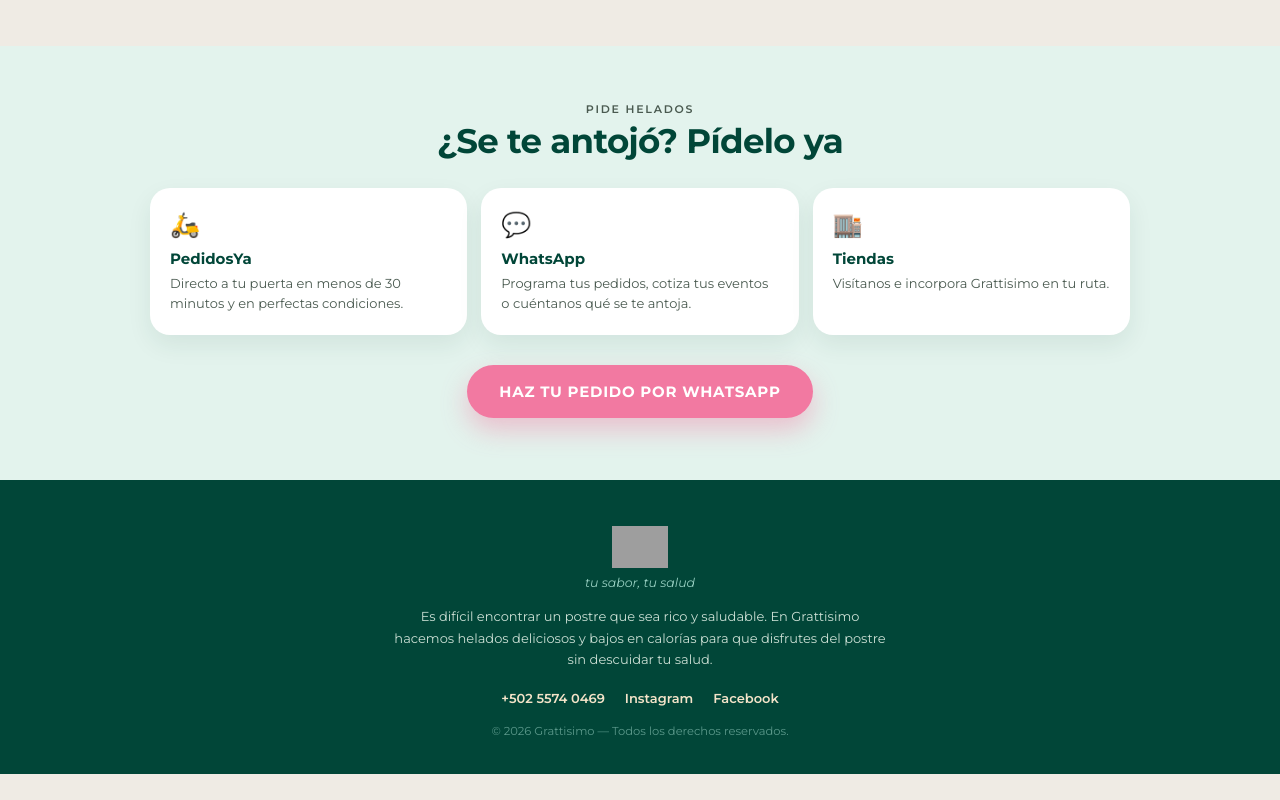
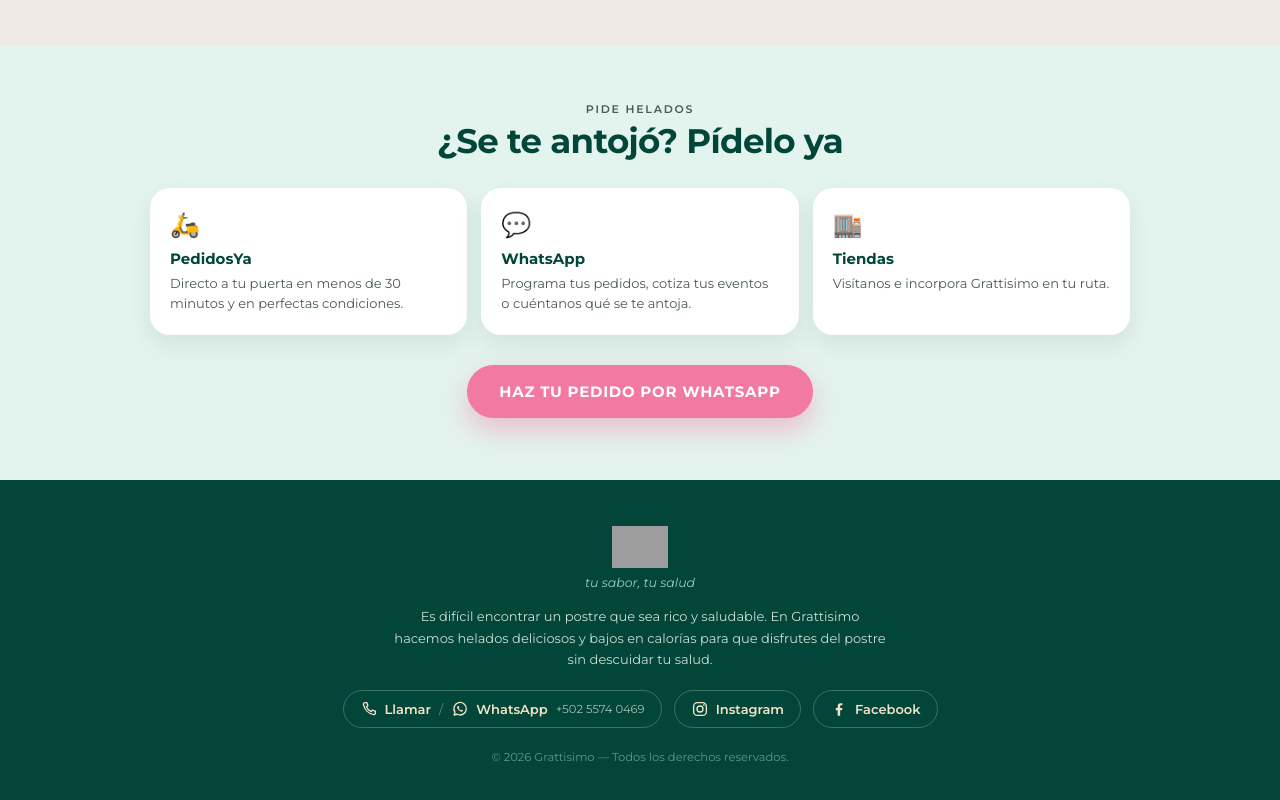
Before and after one commit to MRobot404/Grattisimo-page, a plain HTML site: page grattisimo-completo.html in a window 1280 px wide. Shown: the part 10063-10863 px from the top of the page. Before the commit the page ends 10837 px from the top, so only its background shows below. Drawn offline with nearby package versions, Linux system fonts and the light colour scheme; grey boxes are pictures that could not be loaded.

Commit message:
Footer: iconos de contacto y redes, Llamar / WhatsApp

```diff
--- a/grattisimo-completo.html
+++ b/grattisimo-completo.html
@@ -689,9 +689,24 @@
   .gz-footer img{ height:42px; margin-bottom:4px; }
   .gz-footer .tag{ font-style:italic; color:var(--gz-menta-p); font-size:12.5px; }
   .gz-footer .mision{ max-width:500px; margin:16px auto 20px; line-height:1.65; }
-  .gz-flinks{ display:flex; gap:20px; justify-content:center; flex-wrap:wrap; margin-bottom:18px; }
-  .gz-flinks a{ color:var(--gz-cream); text-decoration:none; font-weight:600; }
-  .gz-flinks a:hover{ text-decoration:underline; }
+  .gz-flinks{ display:flex; gap:12px; justify-content:center; align-items:center; flex-wrap:wrap; margin-bottom:22px; }
+  .gz-flinks a{
+    display:inline-flex; align-items:center; gap:7px;
+    color:var(--gz-cream); text-decoration:none; font-weight:600;
+    transition:color .2s;
+  }
+  .gz-flinks a:hover{ color:var(--gz-menta-p); }
+  .gz-flinks svg{ width:18px; height:18px; flex:0 0 auto; }
+  /* cada contacto es una píldora; Llamar / WhatsApp comparten la suya */
+  .gz-flinks > a, .gz-fl-tel{
+    padding:9px 16px; border-radius:999px;
+    border:1.5px solid rgba(203,223,212,.28);
+    transition:border-color .2s, background .2s;
+  }
+  .gz-flinks > a:hover, .gz-fl-tel:hover{ border-color:var(--gz-menta-p); background:rgba(255,255,255,.05); }
+  .gz-fl-tel{ display:inline-flex; align-items:center; gap:8px; flex-wrap:wrap; justify-content:center; }
+  .gz-fl-tel .sep{ opacity:.45; }
+  .gz-fl-tel small{ font-size:11.5px; color:#CBDFD4; opacity:.8; }
   .gz-copy{ font-size:11.5px; color:rgba(151,207,193,.6); }
 
   /* ================= SECCIÓN 2 · PALETA (crece con el scroll) =================
@@ -1093,11 +1108,29 @@
   <p class="mision">Es difícil encontrar un postre que sea rico y saludable. En Grattisimo
     hacemos helados deliciosos y bajos en calorías para que disfrutes del postre sin
     descuidar tu salud.</p>
+  <!-- contacto y redes con su icono; el mismo número atiende llamadas y WhatsApp -->
   <div class="gz-flinks">
-    <a href="tel:+50255740469">+502 5574 0469</a>
-    <a href="https://www.instagram.com/grattisimo/" target="_blank" rel="noopener">Instagram</a>
+    <span class="gz-fl-tel">
+      <a href="tel:+50255740469" aria-label="Llamar al +502 5574 0469">
+        <svg viewBox="0 0 24 24" aria-hidden="true"><path d="M6.6 3.5h2.6l1.3 4.1-2 1.5a12 12 0 0 0 6.4 6.4l1.5-2 4.1 1.3v2.6a2 2 0 0 1-2.2 2A16.8 16.8 0 0 1 4.6 5.7a2 2 0 0 1 2-2.2Z" fill="none" stroke="currentColor" stroke-width="1.8" stroke-linejoin="round"/></svg>
+        Llamar
+      </a>
+      <span class="sep" aria-hidden="true">/</span>
+      <a href="https://wa.me/50255740469?text=%C2%A1Hola%21%20Quiero%20hacer%20un%20pedido%20%F0%9F%8D%A6" target="_blank" rel="noopener" aria-label="Escribir por WhatsApp al +502 5574 0469">
+        <svg viewBox="0 0 24 24" aria-hidden="true"><path d="M4.2 20l1.1-3.7A8.3 8.3 0 1 1 8.4 19Z" fill="none" stroke="currentColor" stroke-width="1.8" stroke-linejoin="round"/><path d="M9.2 8.2c.3-.4.7-.4 1-.1l.8 1.5c.1.3 0 .6-.2.8l-.5.5a5.6 5.6 0 0 0 2.8 2.8l.5-.5c.2-.2.5-.3.8-.2l1.5.8c.3.3.3.7-.1 1-1 1-2.4 1-4.4-.4-1.4-1-2.5-2.1-3.1-3.6-.5-1.3-.1-2.2.9-2.6Z" fill="currentColor"/></svg>
+        WhatsApp
+      </a>
+      <small>+502 5574 0469</small>
+    </span>
+    <a href="https://www.instagram.com/grattisimo/" target="_blank" rel="noopener">
+      <svg viewBox="0 0 24 24" aria-hidden="true"><rect x="3.5" y="3.5" width="17" height="17" rx="5" fill="none" stroke="currentColor" stroke-width="1.8"/><circle cx="12" cy="12" r="4" fill="none" stroke="currentColor" stroke-width="1.8"/><circle cx="17.2" cy="6.8" r="1.2" fill="currentColor"/></svg>
+      Instagram
+    </a>
     <!-- URL de Facebook asumida (el arte oficial solo muestra "@grattisimo") -->
-    <a href="https://www.facebook.com/grattisimo" target="_blank" rel="noopener">Facebook</a>
+    <a href="https://www.facebook.com/grattisimo" target="_blank" rel="noopener">
+      <svg viewBox="0 0 24 24" aria-hidden="true"><path d="M13.5 21v-7.5h2.6l.4-3h-3V8.6c0-.9.3-1.5 1.5-1.5h1.6V4.4a21 21 0 0 0-2.4-.1c-2.4 0-4 1.4-4 4.1v2.1H7.6v3h2.6V21Z" fill="currentColor"/></svg>
+      Facebook
+    </a>
   </div>
   <p class="gz-copy">© 2026 Grattisimo — Todos los derechos reservados.</p>
 </footer>
```
Also changed, not shown: index.html (+39 -6 lines).
